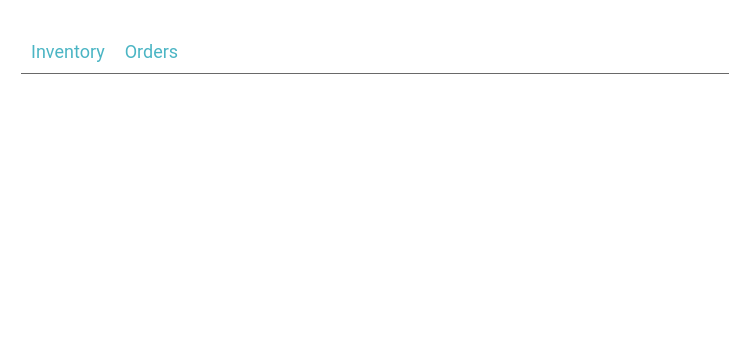
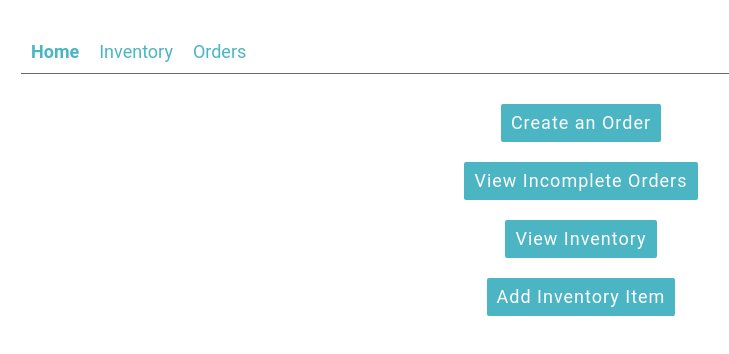
Before and after one commit to SMcDick/profitizer, a React (Create React App) app: page / in a window 1280 px wide. Shown: the top 354 px of the page, without its empty margins (59-788 px from the left). Built offline with nearby package versions, Linux system fonts and the light colour scheme; no server answers.

Commit message:
Set default platform based on url of activeTab

```diff
--- a/src/App.js
+++ b/src/App.js
@@ -1,10 +1,44 @@
 import React, { Component } from "react"
-import { BrowserRouter as Router, Route, NavLink } from "react-router-dom"
+import { BrowserRouter as Router, Switch, Route, NavLink, Link, Redirect } from "react-router-dom"
 import axios from "axios"
 import OrderWrapper from "./orderWrapper"
 import InventoryWrapper from "./inventoryWrapper"
 
 import { API_ROOT } from "./config"
+
+const Home = () => {
+	return (
+		<section>
+			<div className="padBot20 flex-parent__center-both">
+				<Link to="/orders/create" className="btn">
+					Create an Order
+				</Link>
+			</div>
+			<div className="padBot20 flex-parent__center-both">
+				<Link to="/orders?filter={incomplete:true}" className="btn">
+					View Incomplete Orders
+				</Link>
+			</div>
+			<div className="padBot20 flex-parent__center-both">
+				<Link to="/inventory" className="btn">
+					View Inventory
+				</Link>
+			</div>
+			<div className="padBot20 flex-parent__center-both">
+				<Link to="/inventory/create" className="btn">
+					Add Inventory Item
+				</Link>
+			</div>
+		</section>
+	)
+}
+const NotFound = () => {
+	return (
+		<section>
+			<h1>Page not found</h1>
+		</section>
+	)
+}
 
 class App extends Component {
 	constructor(props) {
@@ -33,16 +67,30 @@ class App extends Component {
 				<div className="App width-wrapper">
 					<ul className="flex-parent nav">
 						<li className="flex-child nav__item">
+							<NavLink exact to="/">
+								Home
+							</NavLink>
+						</li>
+						<li className="flex-child nav__item">
 							<NavLink to="/inventory">Inventory</NavLink>
 						</li>
 						<li className="flex-child nav__item">
 							<NavLink to="/orders">Orders</NavLink>
 						</li>
 					</ul>
+					<Switch>
+						<Route path="/" exact component={Home} />
 						<Route
 							path="/inventory"
 							render={props => {
-							return <InventoryWrapper {...props} handleUpdate={handleUpdate} inventory={inventory} />
+								return (
+									<InventoryWrapper
+										{...props}
+										handleUpdate={handleUpdate}
+										inventory={inventory}
+										source={this.source}
+									/>
+								)
 							}}
 						/>
 						<Route
@@ -54,10 +102,27 @@ class App extends Component {
 										handleUpdate={handleUpdate}
 										orders={orders}
 										inventory={inventory}
+										source={this.source}
 									/>
 								)
 							}}
 						/>
+						<Route
+							path="/ebay"
+							render={() => {
+								this.source = "eBay"
+								return <Redirect to="/" />
+							}}
+						/>
+						<Route
+							path="/poshmark"
+							render={() => {
+								this.source = "Poshmark"
+								return <Redirect to="/" />
+							}}
+						/>
+						<Route path="/*" component={NotFound} />
+					</Switch>
 				</div>
 			</Router>
 		)
--- a/src/order.js
+++ b/src/order.js
@@ -44,11 +44,13 @@ class Order extends Component {
 				<a href="#" onClick={this.props.history.goBack}>
 					Back
 				</a>
-				<Form
-					details={order}
-					handleOrderUpdates={this.props.handleOrderUpdates}
-					inventory={this.props.inventory}
-				/>
+				<section>
+					<Form
+						details={order}
+						handleOrderUpdates={this.props.handleOrderUpdates}
+						inventory={this.props.inventory}
+					/>
+				</section>
 			</section>
 		)
 	}
--- a/src/orderWrapper.js
+++ b/src/orderWrapper.js
@@ -127,15 +127,15 @@ class OrderWrapper extends Component {
 						path={match.url + "/create"}
 						render={props => {
 							return (
-								<div>
+								<section>
 									<h1>Create a New Order</h1>
 									<Form
-										details={{ Marketplace: "Poshmark" }}
+										details={{ Marketplace: this.props.source || "Poshmark" }}
 										inventory={this.props.inventory}
 										create={true}
 										handleOrderUpdates={this.props.handleUpdate}
 									/>
-								</div>
+								</section>
 							)
 						}}
 					/>
--- a/src/orders.js
+++ b/src/orders.js
@@ -59,7 +59,7 @@ class Orders extends Component {
 									<span className={order.Completed ? "icon--check" : "icon--bang"} />
 								</span>
 								<span className="item__detail item__detail--desc">{order.Description}</span>
-								<span className="item__detail item__detail--minor">
+								<span className="item__detail item__detail--minor" title={order.Platform_Order_Id}>
 									{order.Platform_Order_Id.substr(0, 6)}
 								</span>
 								<span className="item__detail item__detail--minor">
```
Lines whose indentation alone changed are shown as unchanged.
